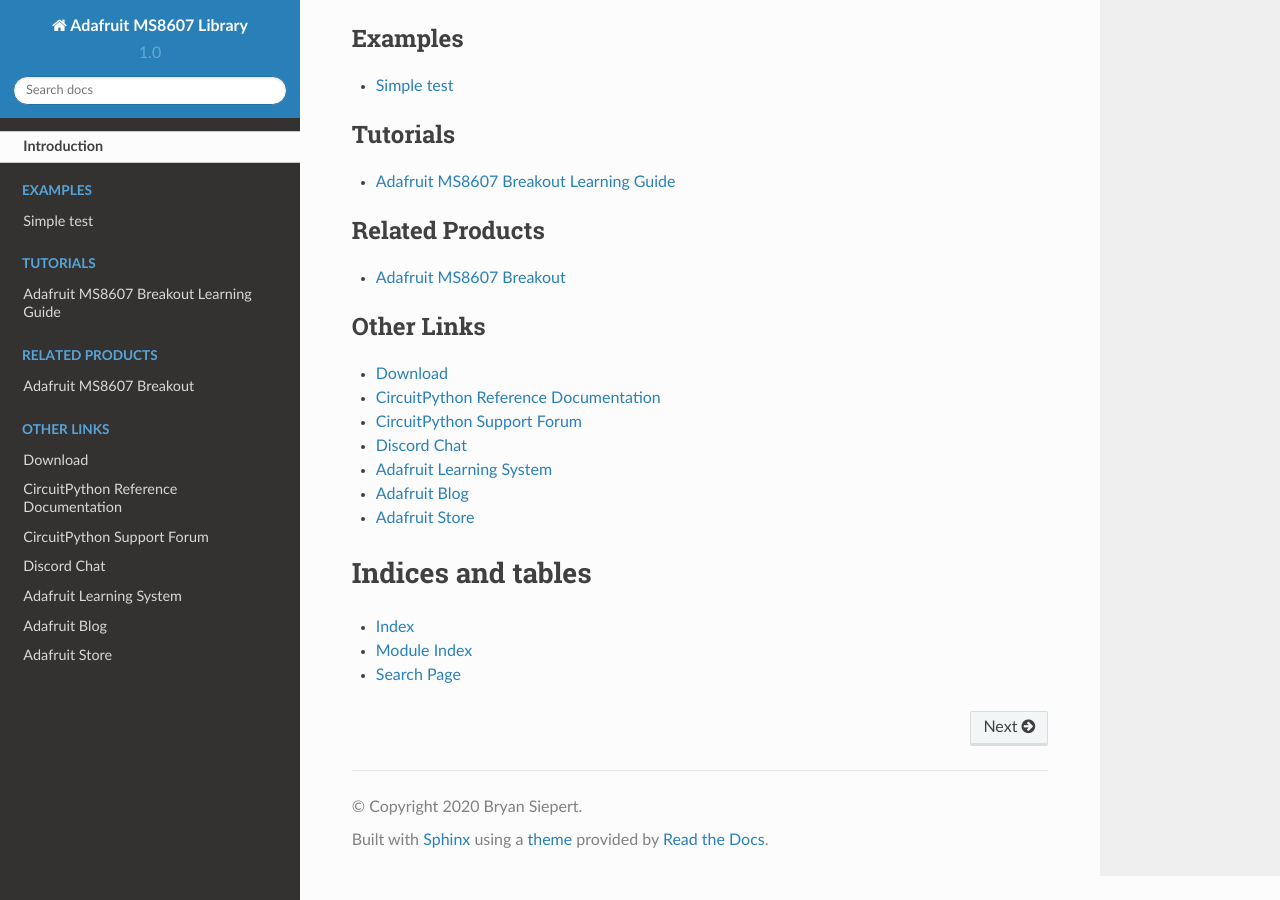
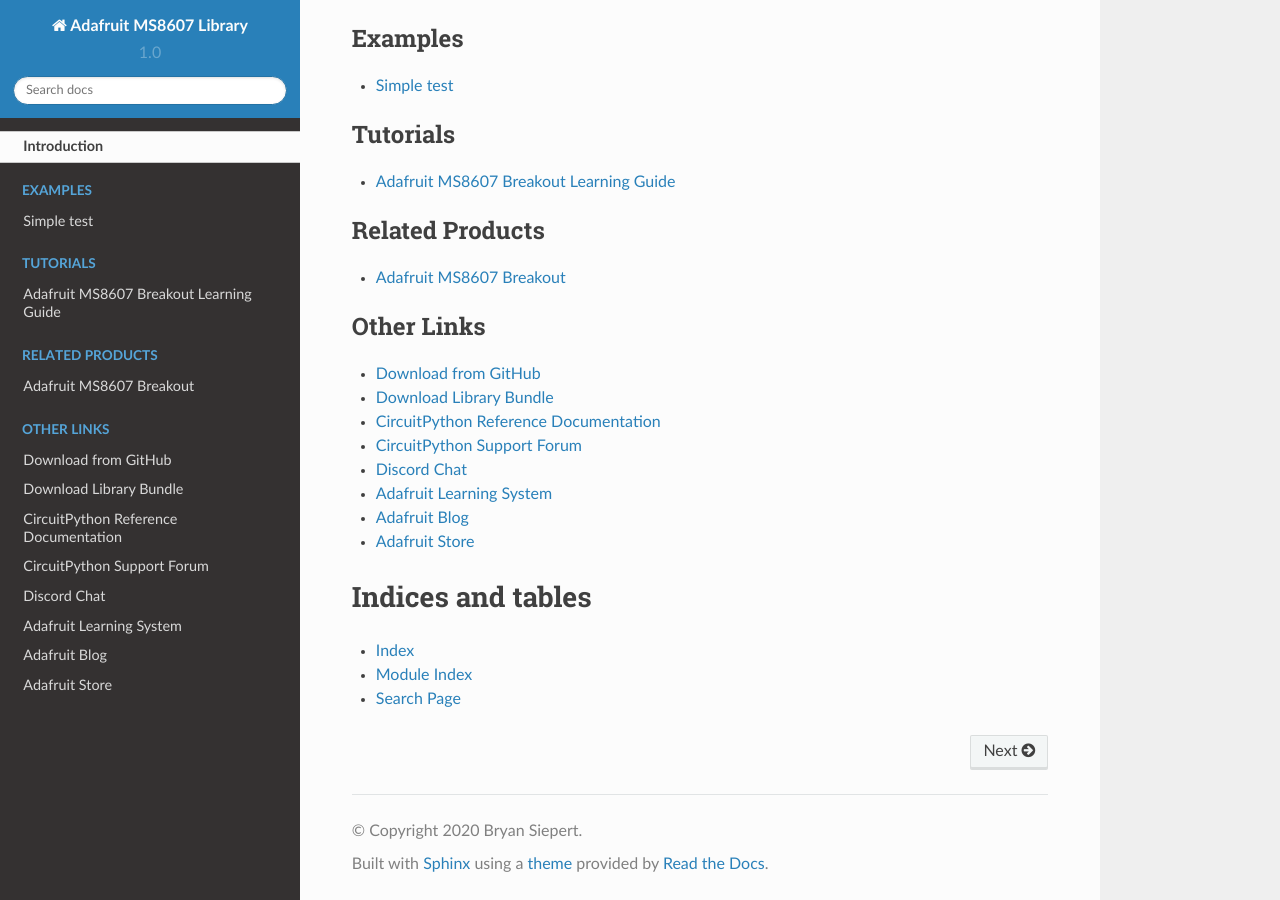
Before and after one commit to adafruit/Adafruit_CircuitPython_MS8607, a Sphinx documentation site: the page built from docs/index.rst, in a window 1280 px wide and 900 px high, scrolled down 1615 px. Built offline with Sphinx 7.4.7 and the Read the Docs theme 2.0.0, drawn with Linux system fonts in a browser that asks for light colours; pages that are not in the unit, such as notebooks, are missing from menus.

Commit message:
Added cp.org link to index.rst

```diff
--- a/docs/index.rst
+++ b/docs/index.rst
@@ -33,7 +33,8 @@
 .. toctree::
     :caption: Other Links
 
-    Download <https://github.com/adafruit/Adafruit_CircuitPython_MS8607/releases/latest>
+    Download from GitHub <https://github.com/adafruit/Adafruit_CircuitPython_MS8607/releases/latest>
+    Download Library Bundle <https://circuitpython.org/libraries>
     CircuitPython Reference Documentation <https://docs.circuitpython.org>
     CircuitPython Support Forum <https://forums.adafruit.com/viewforum.php?f=60>
     Discord Chat <https://adafru.it/discord>
```
